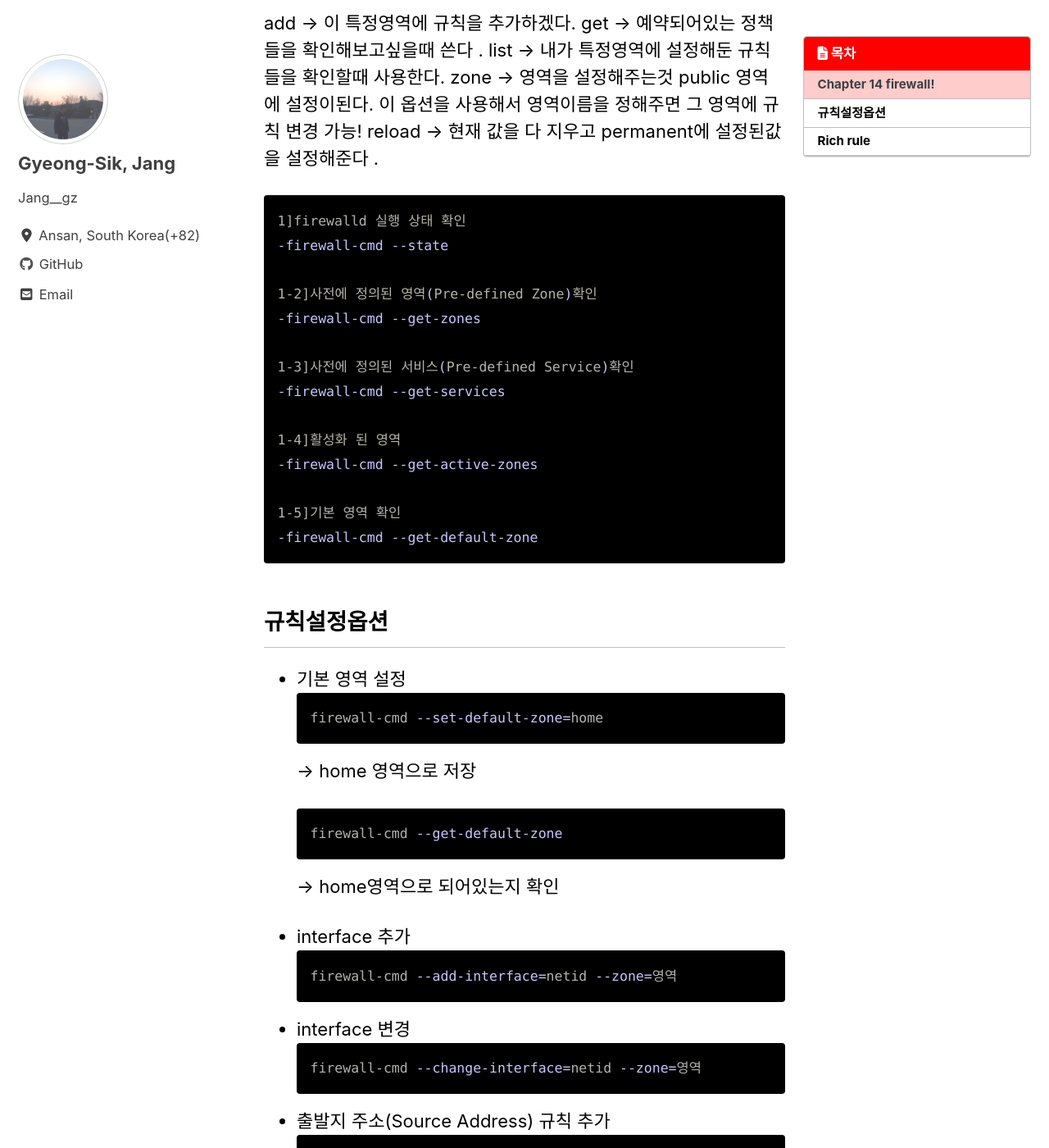
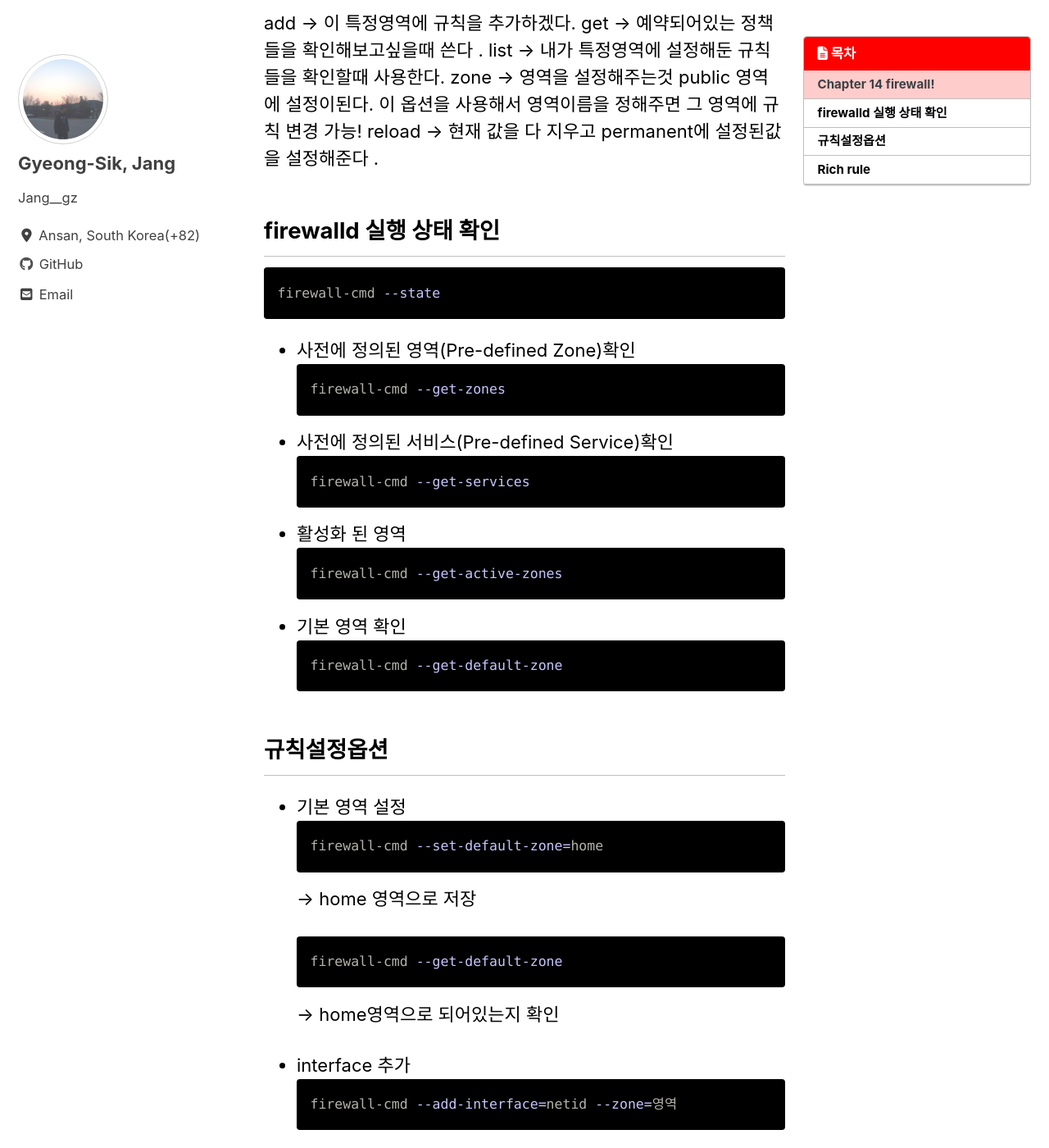
Before and after one commit to JangGyeongSik/JangGyeongSik.github.io, a Jekyll site: the page built from _posts/2019-07-25-basic_13-post.md, in a window 1280 px wide and 1400 px high, scrolled down 853 px. Shown: the whole window at 82% size. Built offline with Jekyll 4.4.1, drawn with Linux system fonts in a browser that asks for light colours; cached includes are drawn as plain includes; nearby versions of some CDN libraries.

Commit message:
Update 2019-07-25-basic_13-post.md

````diff
--- a/_posts/2019-07-25-basic_13-post.md
+++ b/_posts/2019-07-25-basic_13-post.md
@@ -37,21 +37,27 @@ zone -> 영역을 설정해주는것  public 영역에 설정이된다. 이 옵
 reload -> 현재 값을 다 지우고 permanent에 설정된값을 설정해준다 .
 
 
-```shell
-1]firewalld 실행 상태 확인
--firewall-cmd --state
 
-1-2]사전에 정의된 영역(Pre-defined Zone)확인
--firewall-cmd --get-zones
+## firewalld 실행 상태 확인
+```bash
+firewall-cmd --state
+```
+- 사전에 정의된 영역(Pre-defined Zone)확인
+```bash
+firewall-cmd --get-zones
+```
+- 사전에 정의된 서비스(Pre-defined Service)확인
+```bash
+firewall-cmd --get-services
+```
 
-1-3]사전에 정의된 서비스(Pre-defined Service)확인
--firewall-cmd --get-services
-
-1-4]활성화 된 영역
--firewall-cmd --get-active-zones
-
-1-5]기본 영역 확인
--firewall-cmd --get-default-zone
+- 활성화 된 영역
+```bash
+firewall-cmd --get-active-zones
+```
+- 기본 영역 확인
+```bash
+firewall-cmd --get-default-zone
 ```
 
 
````
